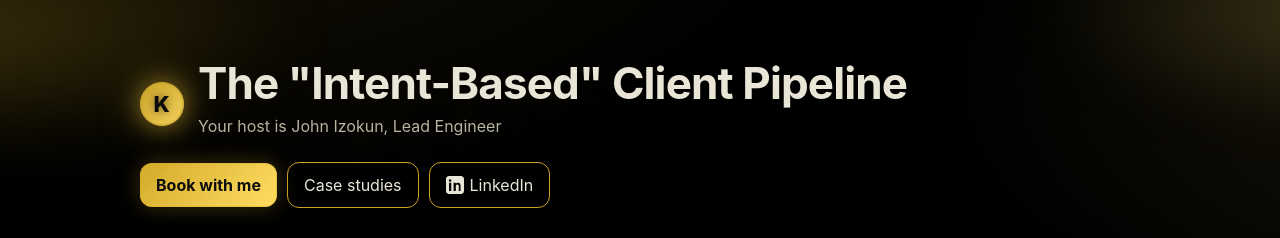
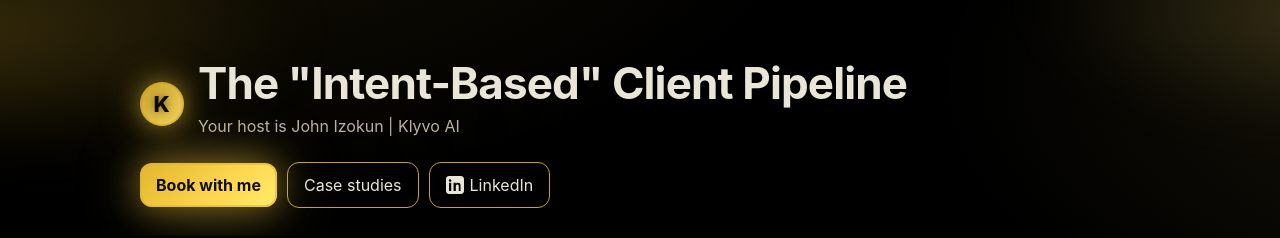
Before and after one commit to John-Izokun/KlyvoWebsite, a React (Vite) app: page / in a window 1280 px wide. In both pictures the pointer is over the link 208 px from the left and 185 px from the top of the page. Shown: the top 238 px of the page. Built offline with nearby package versions, Linux system fonts and the light colour scheme.

Commit message:
Add files via upload

```diff
--- a/src/App.tsx
+++ b/src/App.tsx
@@ -55,7 +55,7 @@
             <div className="avatar" aria-hidden title="Klyvo AI">K</div>
             <div>
               <h1>{title}</h1>
-              <p className="subtitle">Your host is John Izokun, Lead Engineer</p>
+              <p className="subtitle">Your host is John Izokun | Klyvo AI</p>
             </div>
           </div>
           <div className="hero-meta">
--- a/src/styles-override.css
+++ b/src/styles-override.css
@@ -23,9 +23,13 @@
 .btn{ cursor: pointer; transition: transform .08s ease, filter .2s ease }
 .btn:active{ transform: translateY(1px) }
 .btn.primary.gold{ background: linear-gradient(135deg, var(--gold), var(--gold-2)); color: #0d0d0d; border: none; font-weight:700; box-shadow: 0 0 0 1px rgba(201,162,39,.35) inset, 0 0 16px rgba(201,162,39,.22) }
-.btn.primary.gold:hover{ box-shadow: 0 0 0 1px rgba(201,162,39,.45) inset, 0 0 22px rgba(201,162,39,.28) }
+.btn.primary.gold:hover{ box-shadow: 0 0 0 2px rgba(201,162,39,.60) inset, 0 0 32px rgba(201,162,39,.45), 0 0 64px rgba(244,211,94,.35); filter: brightness(1.12) }
 .btn.outline.gold{ background: transparent; border: 1px solid var(--gold); color: var(--text) }
 .btn.primary.outline{ background: transparent; border: 1px solid var(--gold); color: var(--text) }
+/* Global hover glow for all buttons */
+.btn:hover{ filter: brightness(1.08); box-shadow: 0 0 16px rgba(201,162,39,.22) }
+.btn.outline.gold:hover{ border-color: rgba(201,162,39,.8); box-shadow: 0 0 18px rgba(201,162,39,.26) }
+.btn:focus-visible{ outline: 2px solid rgba(201,162,39,.7); outline-offset: 2px }
 
 /* Hero */
 .hero{ position: relative; overflow: hidden; padding: 56px 16px 28px }
```
